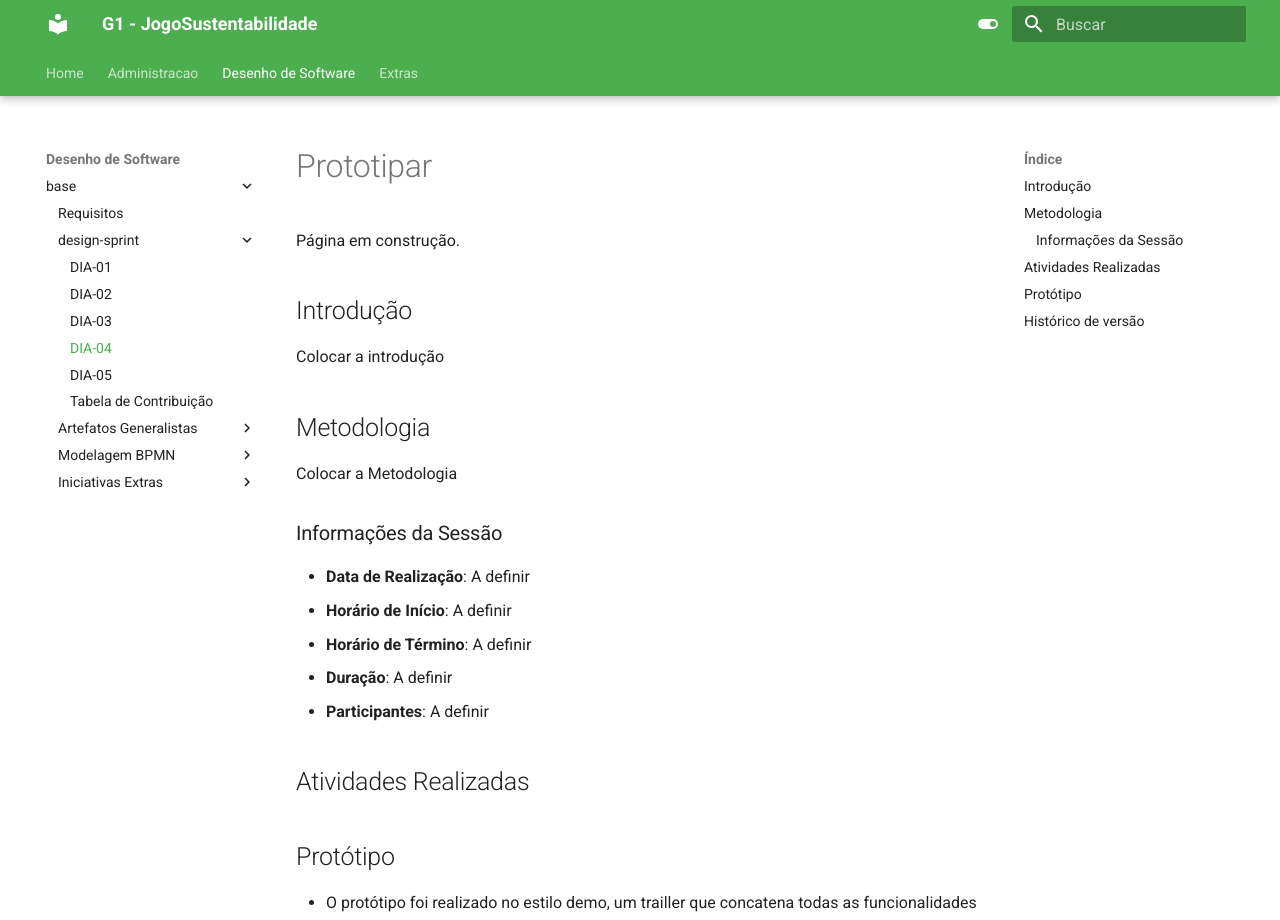
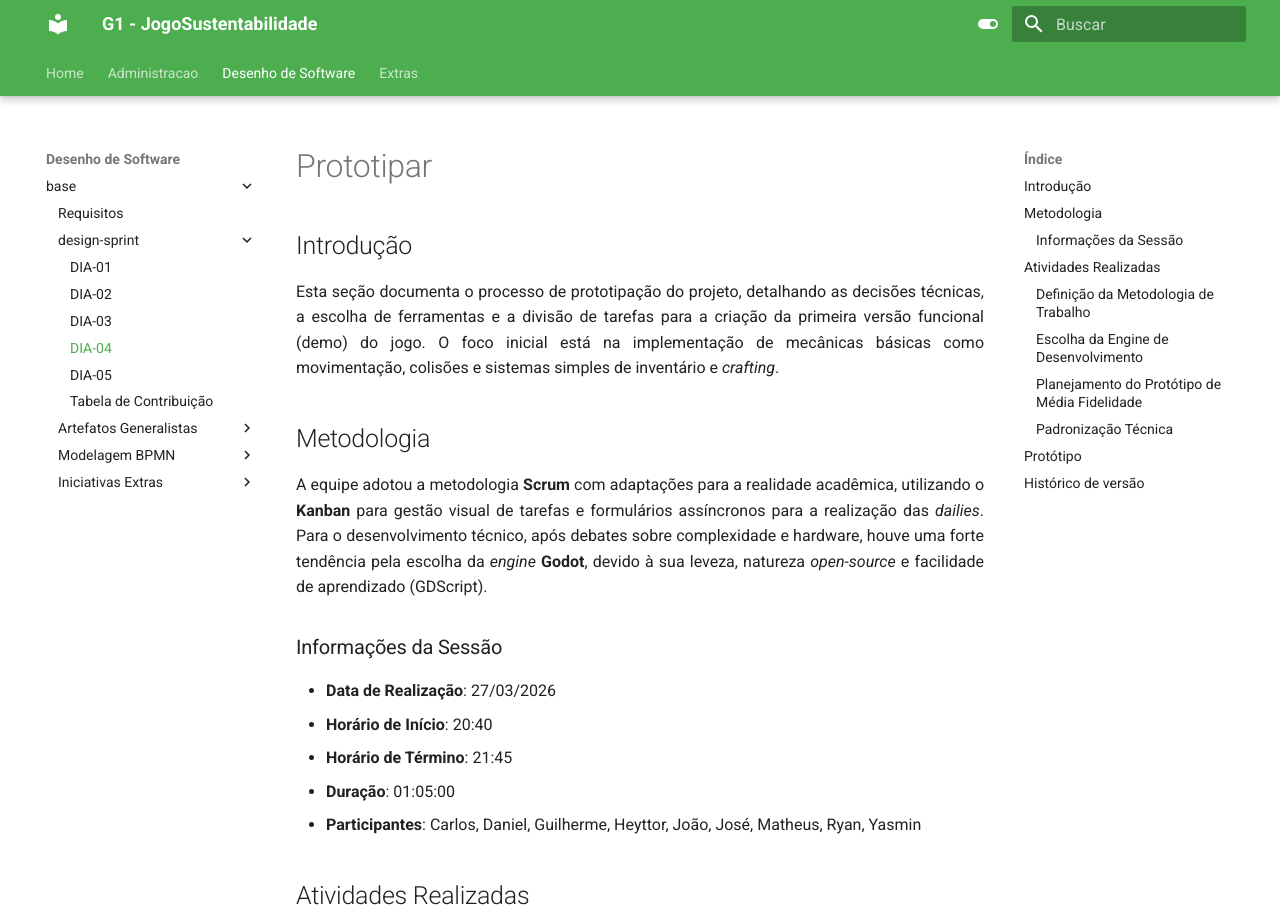
Before and after one commit to UnBArqDsw2026-1-Turma01/2026.1-T01_G1_FCTE_EcoGame_JogoSustentabilidade, an MkDocs documentation site: the page built from docs/desenho-de-software/base/design-sprint/DIA-04.md, in a window 1280 px wide and 1400 px high. Shown: the top 920 px of the window. Built offline with MkDocs 1.6.1 and Material for MkDocs 9.7.7, drawn with Linux system fonts in a browser that asks for light colours; some of the changed text lies outside the part shown.

Commit message:
preenchimento da ata 4

```diff
--- a/docs/desenho-de-software/base/design-sprint/DIA-04.md
+++ b/docs/desenho-de-software/base/design-sprint/DIA-04.md
@@ -1,37 +1,53 @@
 # Prototipar
-
-Página em construção.
 
 ## Introdução
 
 <p align="justify">
-  Colocar a introdução
+  Esta seção documenta o processo de prototipação do projeto, detalhando as decisões técnicas, a escolha de ferramentas e a divisão de tarefas para a criação da primeira versão funcional (demo) do jogo. O foco inicial está na implementação de mecânicas básicas como movimentação, colisões e sistemas simples de inventário e <i>crafting</i>.
 </p>
 
 ## Metodologia
 
 <p align="justify">
-  Colocar a Metodologia
+  A equipe adotou a metodologia <b>Scrum</b> com adaptações para a realidade acadêmica, utilizando o <b>Kanban</b> para gestão visual de tarefas e formulários assíncronos para a realização das <i>dailies</i>. Para o desenvolvimento técnico, após debates sobre complexidade e hardware, houve uma forte tendência pela escolha da <i>engine</i> <b>Godot</b>, devido à sua leveza, natureza <i>open-source</i> e facilidade de aprendizado (GDScript).
 </p>
 
 ### Informações da Sessão
 
-- **Data de Realização**: A definir
-- **Horário de Início**: A definir
-- **Horário de Término**: A definir
-- **Duração**: A definir
-- **Participantes**: A definir
+- **Data de Realização**: 27/03/2026
+- **Horário de Início**: 20:40
+- **Horário de Término**: 21:45
+- **Duração**: 01:05:00
+- **Participantes**: Carlos, Daniel, Guilherme, Heyttor, João, José, Matheus, Ryan, Yasmin
 
 ## Atividades Realizadas
-<!-- Listar as atividades realizadas listando com "###"-->
+
+### Definição da Metodologia de Trabalho
+- Confirmação do Scrum como metodologia principal.
+- Decisão de utilizar formulários (Google Forms ou similar) para as dailies assíncronas, evitando conflitos de horários.
+- Uso do quadro Kanban para acompanhamento das atividades finais.
+
+### Escolha da Engine de Desenvolvimento
+- Análise comparativa entre Unreal, Unity, Godot e Game Maker.
+- Descarte da Unreal e Unity por serem consideradas "pesadas" e complexas para o escopo 2D.
+- Definição da Godot como favorita pela compatibilidade com diferentes sistemas (incluindo Linux) e baixo requisito de hardware.
+
+### Planejamento do Protótipo de Média Fidelidade
+- Divisão de tarefas para a criação de artes em pixel art e scripts iniciais.
+- Definição de mecânicas prioritárias: movimentação do personagem (masculino), sistema de colisões, coleta de itens e crafting básico (ex: corda, vaso e banco).
+
+### Padronização Técnica
+- Estabelecimento de escalas para os ativos: bloco base (16x16), personagem (32x32) e ferramentas (tamanho intermediário).
+- Compromisso de manter a mesma versão da engine (Godot 4.x) entre todos os membros para evitar incompatibilidades de arquivos.
 
 ## Protótipo
 -  O protótipo foi realizado no estilo demo, um trailler que concatena todas as funcionalidades básicas que o grupo quer mostrar.
 
-<iframe width="560" height="315" src="https://www.youtube.com/embed/dB9ysgZQUSk?si=HmFc0qQDGcAvKqe3" title="YouTube video player" frameborder="0" allow="accelerometer; autoplay; clipboard-write; encrypted-media; gyroscope; picture-in-picture; web-share" referrerpolicy="strict-origin-when-cross-origin" allowfullscreen></iframe>
+<iframe width="560" height="315" src="https://www.youtube.com/embed/1MVse_eXZtw?si=IMxeKQHuFah4_4Iv" title="YouTube video player" frameborder="0" allow="accelerometer; autoplay; clipboard-write; encrypted-media; gyroscope; picture-in-picture; web-share" referrerpolicy="strict-origin-when-cross-origin" allowfullscreen></iframe>
 
 ## Histórico de versão
 
 | Versão |    Data    |          Descrição           |                      Autor                       | Revisor |
 | :----: | :--------: | :--------------------------: | :----------------------------------------------: | :-----: |
 |  1.0   | 04/04/2026 | Modelo da página             | [Carlos](https://github.com/Depaiiva) e [João](https://github.com/Jadequilin)|     |
+| 2.0    | 04/04/2026 | Preenchimento das informações conforme a ata 4 | [Carlos](https://github.com/Depaiiva)|   |
```
